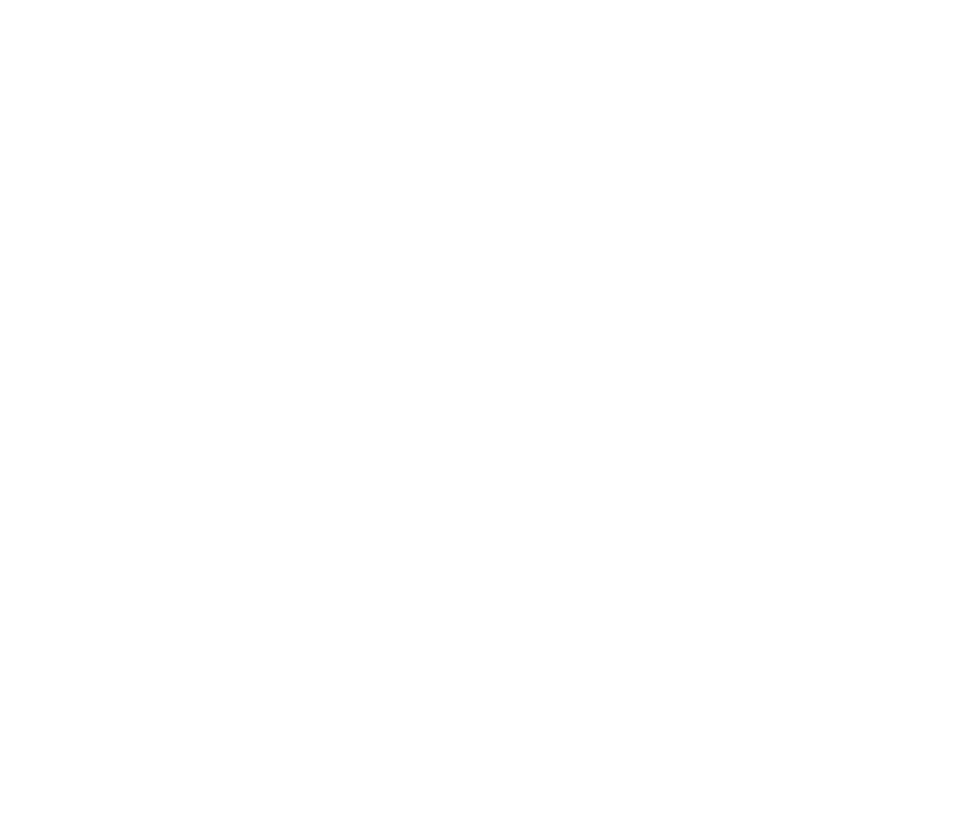
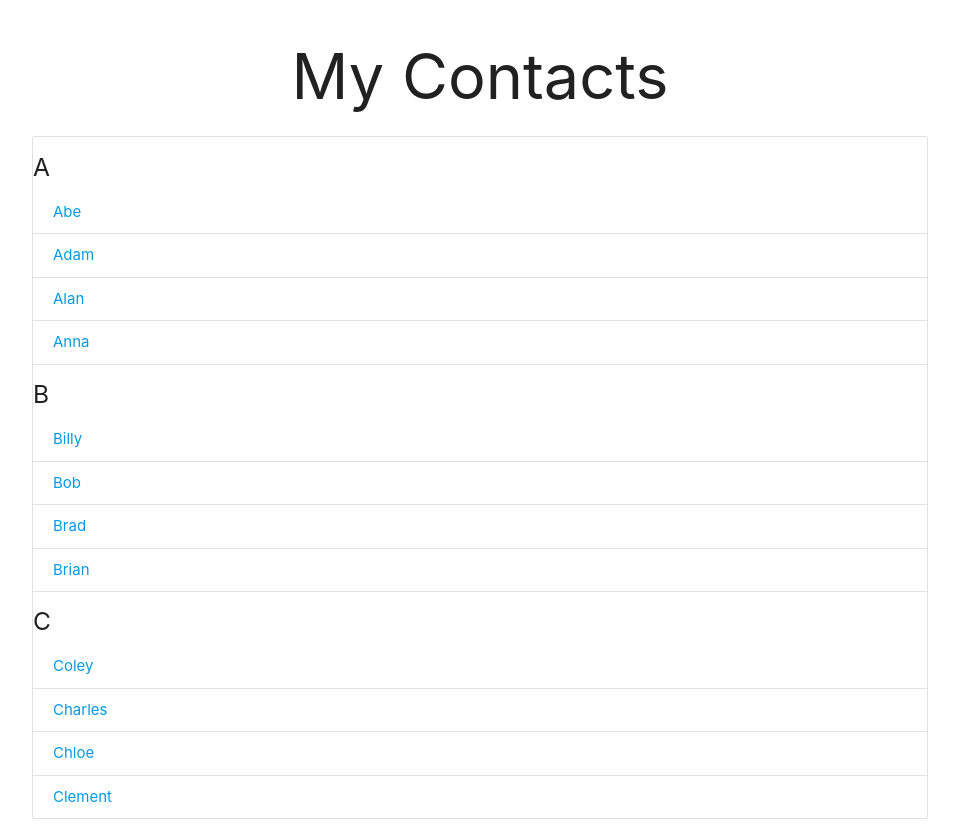
Before and after one commit to TBFullStack/filterable-list, a plain HTML site: page index.html in a window 1280 px wide. Shown: the whole page, without its empty margins (160-1119 px from the left). Before the commit the page ends 800 px from the top, so only its background shows below. Drawn offline with nearby package versions, Linux system fonts and the light colour scheme.

Commit message:
added collection list

```diff
--- a/index.html
+++ b/index.html
@@ -10,5 +10,58 @@
     />
     <title>My Contacts</title>
   </head>
-  <body></body>
+  <body>
+    <div class="container">
+      <h1 class="center-align">
+        My Contacts
+      </h1>
+      <ul id="names" class="collection width-header">
+        <li class="collection-header">
+          <h5>A</h5>
+        </li>
+        <li class="collection-item">
+          <a href="#">Abe</a>
+        </li>
+        <li class="collection-item">
+          <a href="#">Adam</a>
+        </li>
+        <li class="collection-item">
+          <a href="#">Alan</a>
+        </li>
+        <li class="collection-item">
+          <a href="#">Anna</a>
+        </li>
+        <li class="collection-header">
+          <h5>B</h5>
+        </li>
+        <li class="collection-item">
+          <a href="#">Billy</a>
+        </li>
+        <li class="collection-item">
+          <a href="#">Bob</a>
+        </li>
+        <li class="collection-item">
+          <a href="#">Brad</a>
+        </li>
+        <li class="collection-item">
+          <a href="#">Brian</a>
+        </li>
+        <li class="collection-header">
+          <h5>C</h5>
+        </li>
+        <li class="collection-item">
+          <a href="#">Coley</a>
+        </li>
+        <li class="collection-item">
+          <a href="#">Charles</a>
+        </li>
+        <li class="collection-item">
+          <a href="#">Chloe</a>
+        </li>
+        <li class="collection-item">
+          <a href="#">Clement</a>
+        </li>
+      </ul>
+    </div>
+  </body>
 </html>
```
